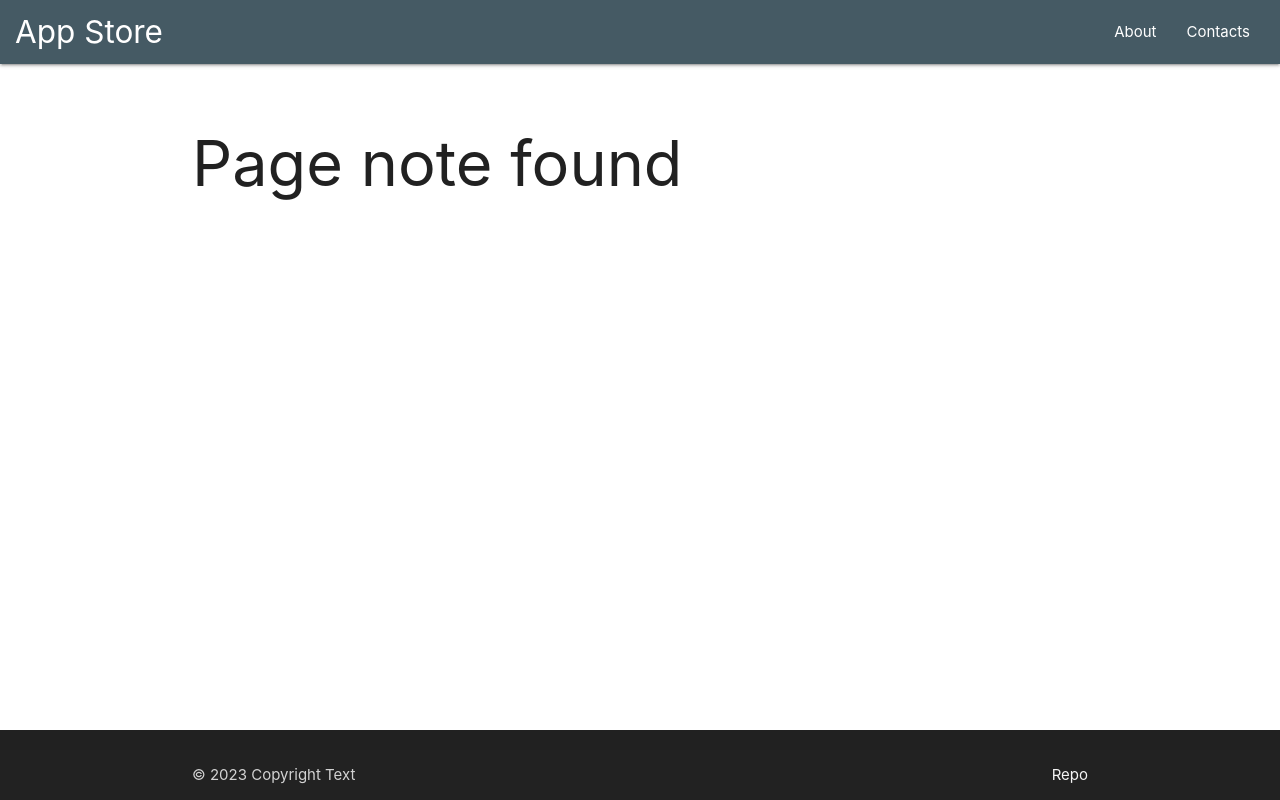
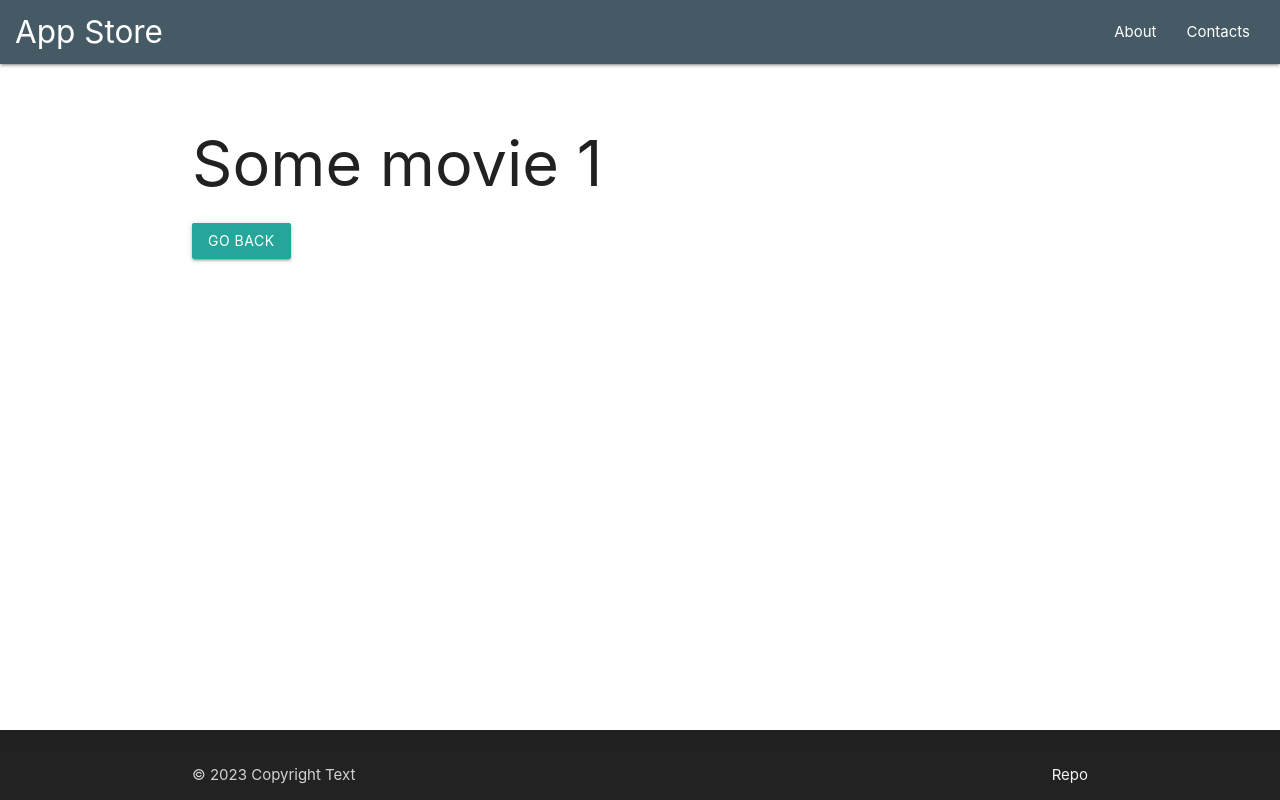
Before and after one commit to KuznetsovMK/ReactFood, a React (Create React App) app: page /movies/1 in a window 1280 px wide. Built offline with nearby package versions, Linux system fonts and the light colour scheme.

Commit message:
added useParams useHistory useRouteMatch useLocation

```diff
--- a/src/App.js
+++ b/src/App.js
@@ -6,6 +6,7 @@ import {Home} from "./pages/Home";
 import {About} from "./pages/About";
 import {Contact} from "./pages/Contact";
 import {NotFound} from "./pages/NotFound";
+import {Movie} from "./pages/Movie";
 
 function App() {
     return (
@@ -23,6 +24,7 @@ function App() {
                         <Route path="/contacts">
                             <Contact/>
                         </Route>
+                        <Route path='/movies/:id' component={Movie} />
                         <Route component={NotFound}/>
                     </Switch>
                 </main>
--- /dev/null
+++ b/src/pages/Movie.jsx
@@ -0,0 +1,18 @@
+import {useHistory, useLocation, useParams, useRouteMatch} from "react-router-dom";
+
+function Movie() {
+    const {id} = useParams();
+    const {goBack} = useHistory();
+    const value = useRouteMatch()
+    const value2 = useLocation()
+    console.log(value);
+    console.log(value2);
+    return (
+        <>
+            <h1> Some movie {id}</h1>
+            <button className='btn' onClick={goBack}>go back</button>
+        </>
+    )
+}
+
+export {Movie}
```
